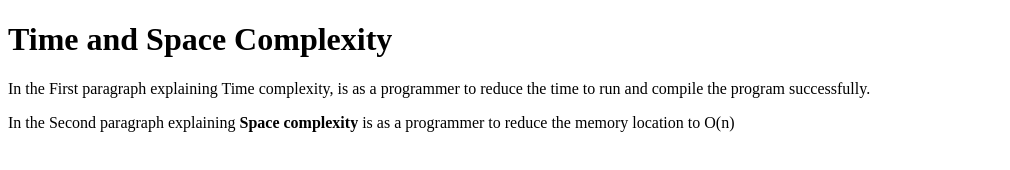
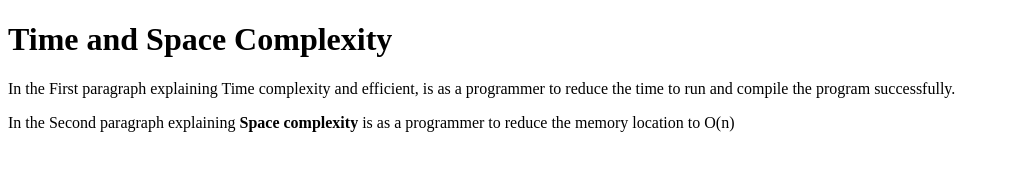
Before and after one commit to acciojob/time-and-space-complexity-SubbaReddy276, a website: page main.html in a window 1280 px wide. Shown: the whole page, without its empty margins (0-1010 px from the left). Drawn offline with Linux system fonts and the light colour scheme.

Commit message:
created a submission

```diff
--- a/main.html
+++ b/main.html
@@ -8,7 +8,7 @@
 
 <body>
 	<h1>Time and Space Complexity</h1>
-	<p>In the First paragraph explaining Time complexity, is as a programmer to reduce the time to run and compile the program successfully.</p>
+	<p>In the First paragraph explaining Time complexity and efficient, is as a programmer to reduce the time to run and compile the program successfully.</p>
 	<p>In the Second paragraph explaining <b>Space complexity</b> is as a programmer to reduce the memory location to O(n)</p>
 	<!-- the entire body must be written by student -->
     <script type="text/javascript" src="./script.js">
```
